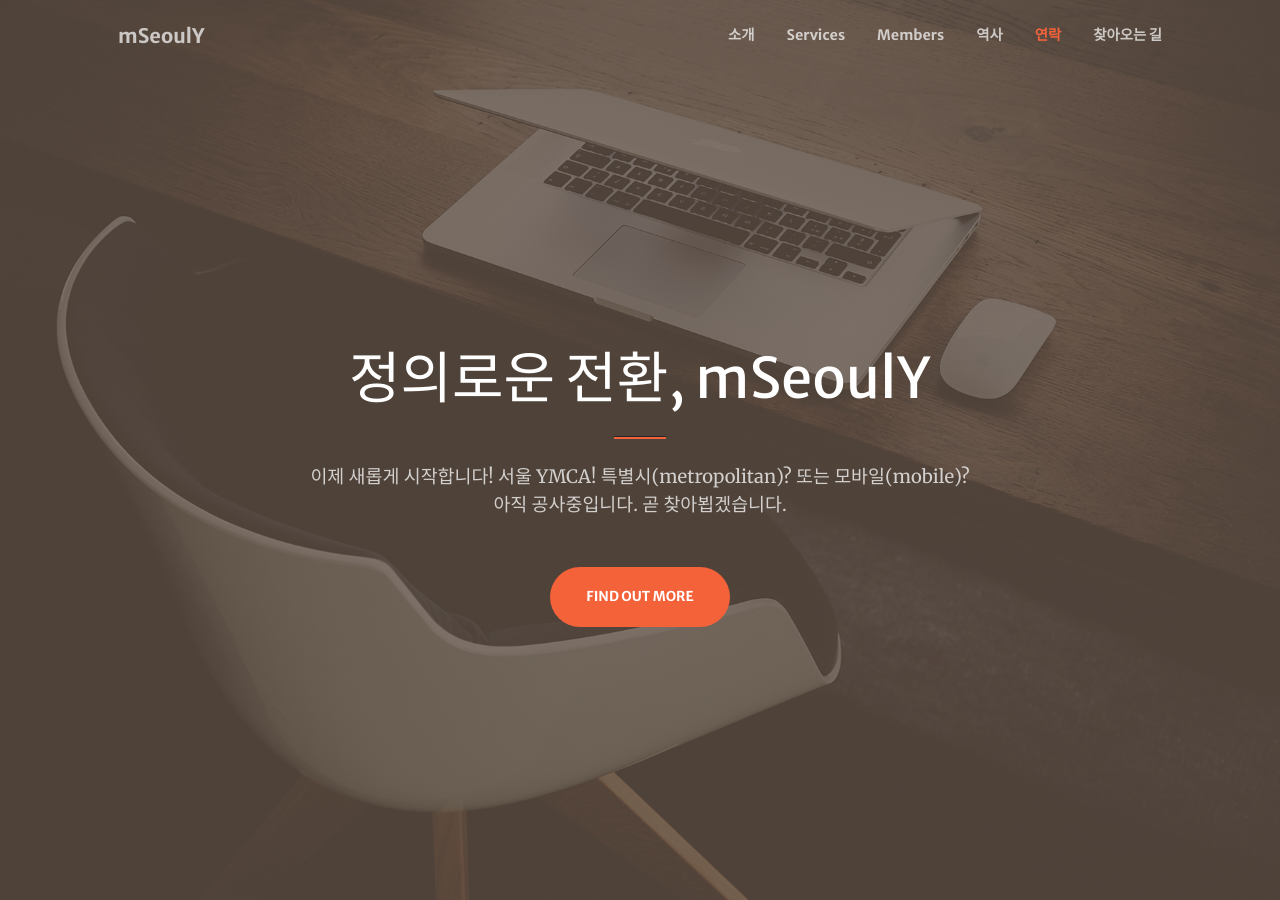
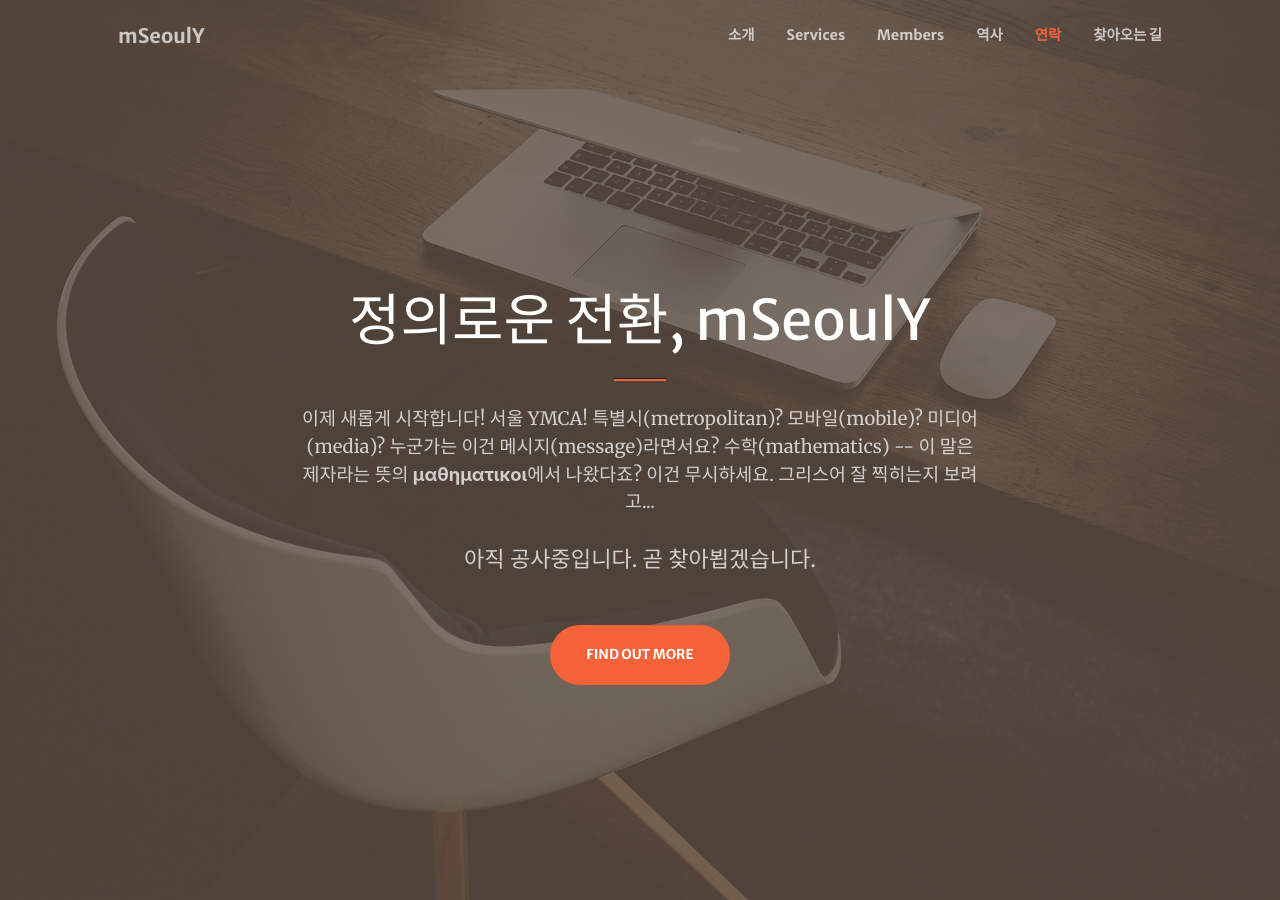
Before and after one commit to mseouly/mseouly.github.io, a Jekyll site: the page built from index.md, in a window 1280 px wide and 900 px high. Built offline with Jekyll 4.4.1, drawn with Linux system fonts in a browser that asks for light colours; comment, search, counter and statistics services are not loaded; some of the changed text lies outside the part shown.

Commit message:
still beta

```diff
--- a/index.md
+++ b/index.md
@@ -3,9 +3,9 @@ layout: home
 header:
   title: 정의로운 전환, mSeoulY
   text: >
-    이제 새롭게 시작합니다! 서울 YMCA! 특별시(metropolitan)? 또는 모바일(mobile)?
+    이제 새롭게 시작합니다! 서울 YMCA! 특별시(metropolitan)? 모바일(mobile)? 미디어(media)? 누군가는 이건 메시지(message)라면서요? 수학(mathematics) -- 이 말은 제자라는 뜻의 <b>μαθηματικοι</b>에서 나왔다죠? 이건 무시하세요. 그리스어 잘 찍히는지 보려고...<br /><br />
 
-    아직 공사중입니다. 곧 찾아뵙겠습니다.
+    <big>아직 공사중입니다. 곧 찾아뵙겠습니다.</big>
   action: # action button is optional
     label: Find Out More
     url: '#about'
@@ -16,7 +16,7 @@ sections:
     section_id: about
     background_style: bg-primary
     title: 회원가입
-    text: 이제 시작입니다. 가입해 주십시오.
+    text: 웬 pdf냐구요? 이 페이지에서는 쿠키도 사용하지 않고, 개인정보를 수집하지도 않습니다. pdf 받아서 뭘 할까 하시는 분들은 대부분의 pdf 뷰어에서는 양식 채우기를 지원합니다. 그런게 뭔지 모르겠으면, 카카오톡 등에서 여셔도 됩니다. 조금 불편하게 해 보죠. 내용을 채워서 다음으로 보내 주세요 <img src="/assets/img/msy-email-w.png" /><br /><br /><big>이제 시작입니다. 가입해 주십시오.</big>
     actions:
       - title: 회원가입!
         url: '/assets/pdf/subscribe.pdf'
@@ -57,15 +57,15 @@ sections:
         # the images are located in:
         # img/portfolio/fullsize
         # img/portfolio/thumbnails
-        icon: ymca1909.jpg
+        icon: 1240.jpg
         url: '#'
       - title: Project 2
-        text: This is a very short project description.
+        text: 뉴스레터입니다.
         icon: intro.png
         url: '#'
       - title: Project 3
         text: This is a very short project description.
-        icon: 1240.jpg
+        icon: 5bc4.jpg
         url: '#'
       - title: Project 4
         text: This is a very short project description.
@@ -75,8 +75,8 @@ sections:
         text: This is a very short project description.
         icon: 465e.jpg
         url: '#'
-      - title: Project 6
-        text: This is a very short project description.
+      - title: 창립준비모임
+        text: 창립준비모임 전체 사진입니다.
         icon: 65bf.jpg
         url: '#'
 
```
Also changed, not shown: assets/img/msy-email-w.png (added), assets/img/msy-email.png (added).
